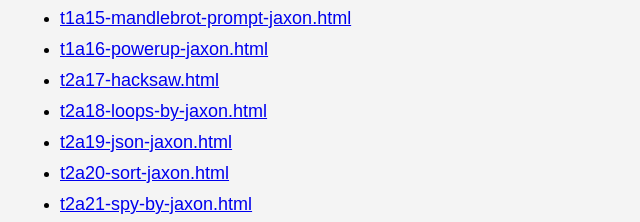
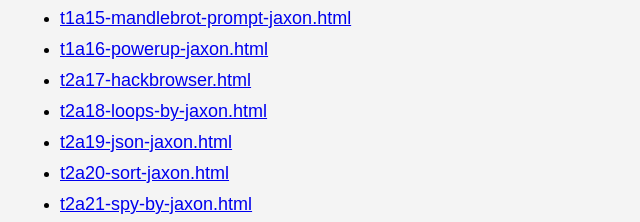
Before and after one commit to jaxon1550891/game-development-Jaxon, a plain HTML site: page index.html in a window 1280 px wide. Shown: the part 948-1170 px from the top of the page, 0-640 px from the left. Drawn offline with Linux system fonts and the light colour scheme.

Commit message:
Fix link to t2a17-hackbrowser.html in index.html

```diff
--- a/index.html
+++ b/index.html
@@ -83,7 +83,7 @@
     <li><a href="t1a14-extebd-class-by-jaxon.html">t1a14-extebd-class-by-jaxon.html</a></li>
     <li><a href="t1a15-mandlebrot-prompt-jaxon.html">t1a15-mandlebrot-prompt-jaxon.html</a></li>
     <li><a href="t1a16-powerup-jaxon.html">t1a16-powerup-jaxon.html</a></li>
-    <li><a href="t2a17-hacksaw.html">t2a17-hacksaw.html</a></li>
+    <li><a href="t2a17-hackbrowser.html">t2a17-hackbrowser.html</a></li>
     <li><a href="t2a18-loops-by-jaxon.html">t2a18-loops-by-jaxon.html</a></li>
     <li><a href="t2a19-json-jaxon.html">t2a19-json-jaxon.html</a></li>
     <li><a href="t2a20-sort-jaxon.html">t2a20-sort-jaxon.html</a></li>
```
